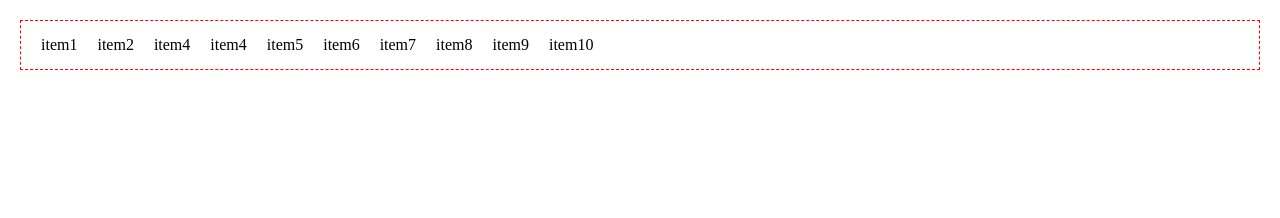
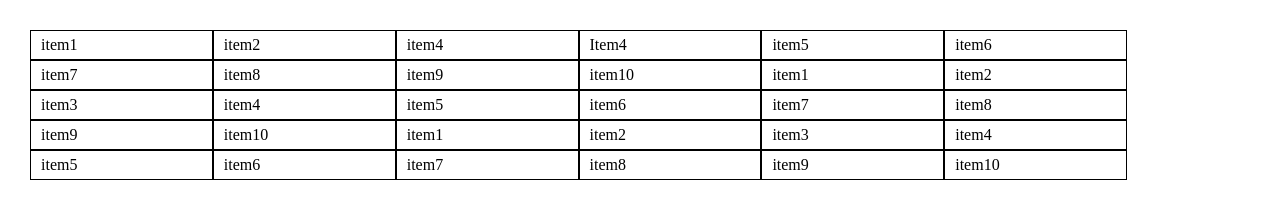
Before and after one commit to NathanRodriguesVieira99/M1_Flex, a plain HTML site: page index.html in a window 1280 px wide. Drawn offline with Linux system fonts and the light colour scheme.

Commit message:
meio da aula II

```diff
--- a/index.html
+++ b/index.html
@@ -10,10 +10,22 @@
 
 <body>
   <nav>
+    <div class="Odin">
       <ul>
         <li>item1</li>
         <li>item2</li>
         <li>item4</li>
+        <li>Item4</li>
+        <li>item5</li>
+        <li>item6</li>
+        <li>item7</li>
+        <li>item8</li>
+        <li>item9</li>
+        <li>item10</li>
+
+        <li>item1</li>
+        <li>item2</li>
+        <li>item3</li>
         <li>item4</li>
         <li>item5</li>
         <li>item6</li>
@@ -21,6 +33,18 @@
         <li>item8</li>
         <li>item9</li>
         <li>item10</li>
+
+        <li>item1</li>
+        <li>item2</li>
+        <li>item3</li>
+        <li>item4</li>
+        <li>item5</li>
+        <li>item6</li>
+        <li>item7</li>
+        <li>item8</li>
+        <li>item9</li>
+        <li>item10</li>
+    </div>
     </ul>
   </nav>
 
--- a/style.css
+++ b/style.css
@@ -5,19 +5,22 @@
   list-style-type: none;
 }
 
+.Odin{
+  margin-top: 30px;
+  margin-left: 30px;
+  margin-right: 30px;
+}
 ul {
-  margin-left: 20px;
-  margin-right: 20px;
-  padding: 10px;
-  margin-top: 20px;
   display: flex;
-  border: 1px dashed red;
+  /* border: 1px dashed red; */
   flex-direction: row;
-  /* justify-content: space-around; */
+  /* justify-content: space-between; */
+  flex-wrap: wrap;
+  box-sizing: content-box !important;
 }
 
 li {
-  flex-basis: ;
-  /* border: 1px solid black; */
+  flex-basis: calc(100vw / 7);
+  border: 1px solid black;
   padding: 5px 10px;
 }
```
Lines whose indentation alone changed are shown as unchanged.
